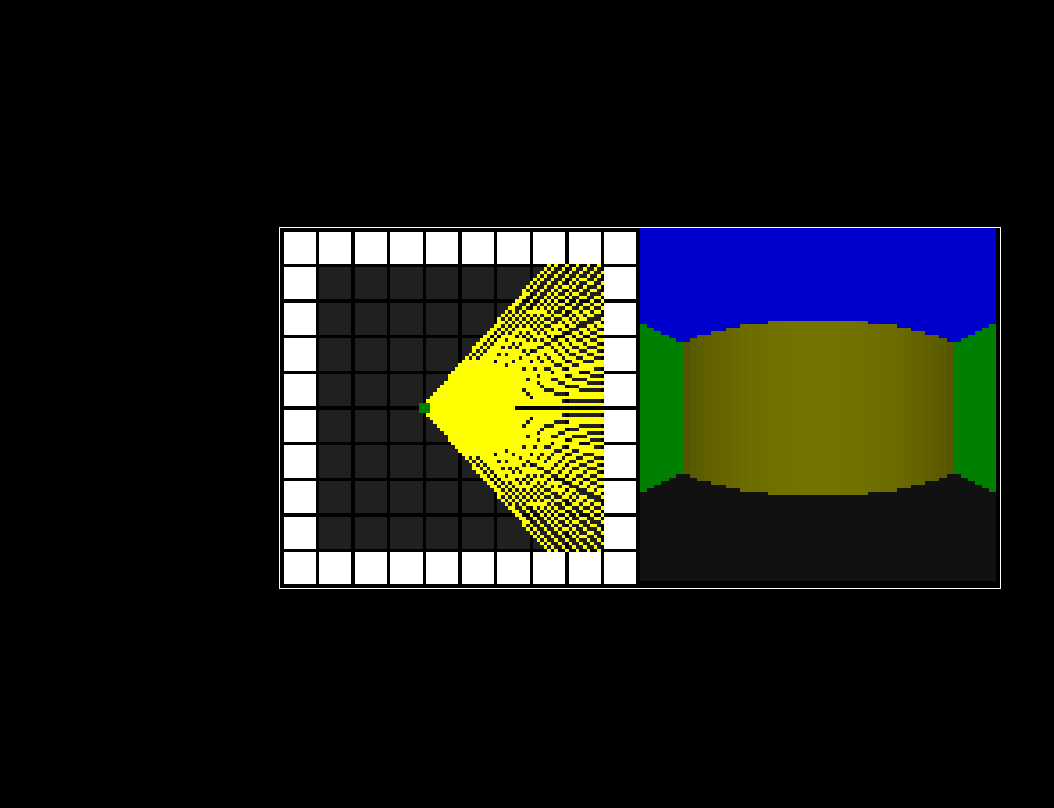
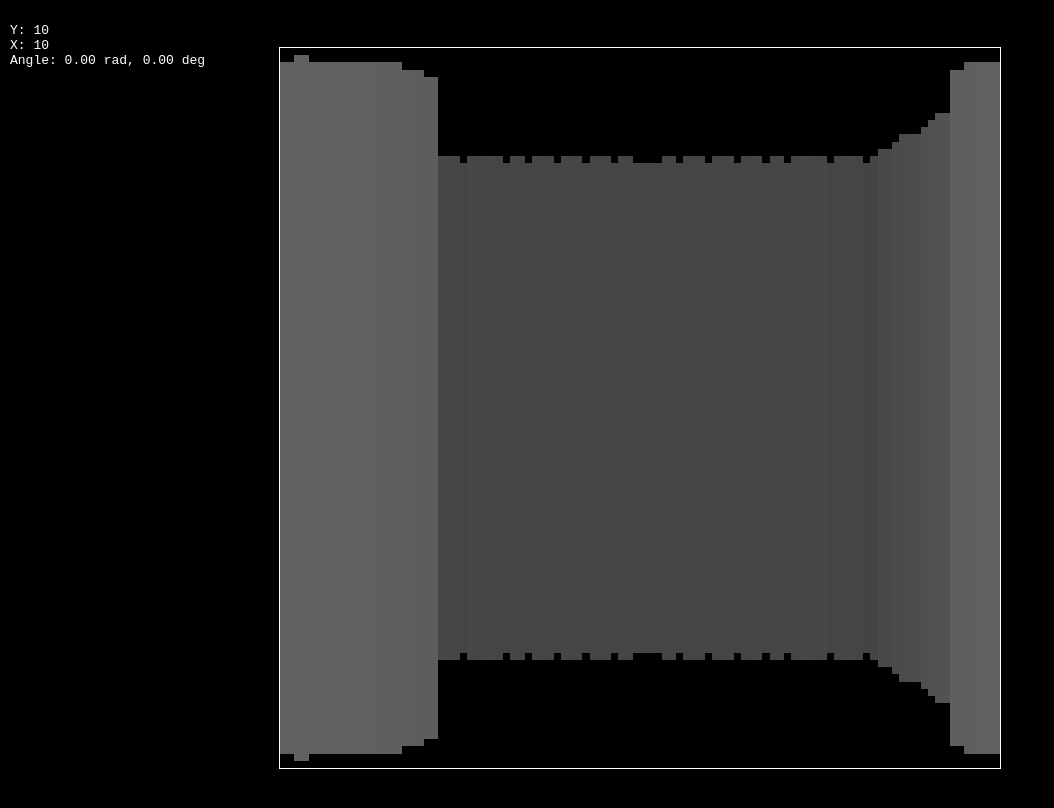
Before and after one commit to alaanvv/Ray-Casting, a plain HTML site: page index.html in a window 1280 px wide. Shown: the whole page, without its empty margins (0-1054 px from the left). Drawn offline with Linux system fonts and the light colour scheme.

Commit message:
Add files via upload

```diff
--- /dev/null
+++ b/canvas.js
@@ -0,0 +1,118 @@
+
+const canvas = document.querySelector('canvas')
+canvas.width = 100
+canvas.height = 100
+const ctx = canvas.getContext('2d')
+
+// ---
+
+function getPointsInLine(v1, v2) {
+  // Reminder: check Bresenham's Line Algorithm
+  const points = []
+
+  const x1 = Math.round(v1[0])
+  const y1 = Math.round(v1[1])
+  const x2 = Math.round(v2[0])
+  const y2 = Math.round(v2[1])
+
+  const x_size = Math.abs(x1 - x2) + 1
+  const y_size = Math.abs(y1 - y2) + 1
+
+  const x_step = Math.sign(x2 - x1)
+  const y_step = Math.sign(y2 - y1)
+
+  const x_per_y = x_size / y_size
+  const y_per_x = 1 / x_per_y
+
+  if (x_per_y > 1)
+    for (let x = x1; x !== x2; x += x_step)
+      points.push([x, y1 + Math.round(Math.trunc(Math.abs(x - x1) / x_per_y) * y_step)])
+
+  else
+    for (let y = y1; y !== y2; y += y_step)
+      points.push([x1 + Math.round(Math.trunc(Math.abs(y - y1) / y_per_x) * x_step), y])
+
+  points.push([x2, y2])
+
+  return points
+}
+
+function dot(x, y, c) {
+  if (isNaN(x) || x === Infinity || typeof x !== 'number') throw `Invalid "x" value in "dot" function: ${x} ${typeof x}`
+  if (isNaN(y) || y === Infinity || typeof y !== 'number') throw `Invalid "y" value in "dot" function: ${y} ${typeof y}`
+
+  x = Math.round(x)
+  y = Math.round(y)
+
+  ctx.fillStyle = c
+  ctx.fillRect(x, y, 1, 1)
+}
+
+function line(x1, y1, x2, y2, c) {
+  if (isNaN(x1) || x1 === Infinity || typeof x1 !== 'number') throw `Invalid "x1" value in "line" function: ${x1} ${typeof x1}`
+  if (isNaN(y1) || y1 === Infinity || typeof y1 !== 'number') throw `Invalid "y1" value in "line" function: ${y1} ${typeof y1}`
+  if (isNaN(x2) || x2 === Infinity || typeof x2 !== 'number') throw `Invalid "x2" value in "line" function: ${x2} ${typeof x2}`
+  if (isNaN(y2) || y2 === Infinity || typeof y2 !== 'number') throw `Invalid "y2" value in "line" function: ${y2} ${typeof y2}`
+
+  const points = getPointsInLine([x1, y1], [x2, y2])
+  points.map(point => dot(point[0], point[1], c))
+}
+
+function rect(x, y, w, h, c) {
+  if (isNaN(x) || x === Infinity || typeof x !== 'number') throw `Invalid "x" value in "rect" function: ${x} ${typeof x}`
+  if (isNaN(y) || y === Infinity || typeof y !== 'number') throw `Invalid "y" value in "rect" function: ${y} ${typeof y}`
+  if (w === 0 || h === 0) return
+
+  for (let current_x = x; current_x - x < w; current_x++)
+    line(current_x, y, current_x, y + h - 1, c)
+}
+
+function polygon(vertices, c, force_fill = 0) {
+  const original_vertices = vertices
+
+  if (vertices.length <= 2) throw 'Invalid vertices array'
+  vertices.map((vertice, i) => {
+    if (isNaN(vertice[0]) || vertice[0] === Infinity || typeof vertice[0] !== 'number') throw `Invalid "x" at coordinate "${i + 1}" value in "polygon" function: ${vertice[0]} ${typeof vertice[0]}`
+    if (isNaN(vertice[1]) || vertice[1] === Infinity || typeof vertice[1] !== 'number') throw `Invalid "y" at coordinate "${i + 1}" value in "polygon" function: ${vertice[1]} ${typeof vertice[1]}`
+  })
+
+  const first_vertice = vertices[0]
+  const second_vertice = vertices[1]
+  const last_vertice = vertices[vertices.length - 1]
+  vertices = vertices.slice(1) // Will not be used anymore, since we are going to manually connect him
+
+  // Creates lines connecting first to second and first to last vertice
+  line(first_vertice[0], first_vertice[1], second_vertice[0], second_vertice[1], c)
+  line(first_vertice[0], first_vertice[1], last_vertice[0], last_vertice[1], c)
+
+  // Now, connect the first vertice to all others, also filling the insides
+  const lines = []
+  for (let i in vertices) {
+    i = Number(i)
+    if (!vertices[i + 1]) continue
+
+    lines.push([vertices[i], vertices[i + 1]])
+  }
+
+  let points = []
+  for (let [v1, v2] of lines) {
+    points = points.concat(getPointsInLine(v1, v2))
+  }
+
+  points.map(point => line(first_vertice[0], first_vertice[1], point[0], point[1], c))
+
+  if (force_fill) {
+    let v = original_vertices
+    e = v.shift()
+    v.push(e)
+    polygon(v, c)
+    e = v.shift()
+    v.push(e)
+    polygon(v, c)
+  }
+}
+
+function clear() {
+  ctx.fillStyle = '#000'
+  ctx.fillRect(0, 0, canvas.width, canvas.height)
+}
--- a/index.html
+++ b/index.html
@@ -16,9 +16,23 @@
 
     image-rendering: pixelated;
   }
+
+  p {
+    font-family: monospace;
+    position: absolute;
+    top: 10px;
+    left: 10px;
+    color: #FFF;
+  }
 </style>
+
+<p>
+  Y: <span class='x'></span> <br>
+  X: <span class='y'></span> <br>
+  Angle: <span class='a-rad'></span> rad, <span class='a-deg'></span> deg
+</p>
 
 <canvas></canvas>
 
+<script src='./canvas.js'></script>
 <script src='./script.js'></script>
-<script src='./raycast.js'></script>
--- a/script.js
+++ b/script.js
@@ -1,62 +1,124 @@
+const { PI, cos, sin, tan, sqrt, trunc, round, abs } = Math
 
-const canvas = document.querySelector('canvas')
-canvas.width = 202
-canvas.height = 101
-const ctx = canvas.getContext('2d')
+const FOV = PI * 0.8
+const VIEW_FRAGMENTS = 100
+const VIEW_DENSITY = FOV / VIEW_FRAGMENTS
+const FRAGMENT_WIDTH = canvas.width / VIEW_FRAGMENTS
+const FIX_FISHEYE = 1
+
+const MAX_DISTANCE = 29
+const MAX_WALL_HEIGHT = canvas.height
+
+const ANGLE_STEP = PI / 10
+const MOVE_STEP = 1.49 // More than that may cause teleport trough walls
 
 // ---
 
-function dot(x, y, c) {
-  if (isNaN(x) || isNaN(y)) return console.log('Something is NaN')
+const map = [
+  [1, 1, 1, 1, 1, 1, 1, 1, 1, 1, 1, 1, 1, 1, 1, 1, 1, 1, 1, 1],
+  [1, 0, 0, 0, 0, 0, 0, 0, 0, 0, 0, 0, 0, 0, 0, 0, 0, 0, 0, 1],
+  [1, 0, 0, 0, 0, 0, 0, 0, 0, 0, 0, 0, 0, 0, 0, 0, 0, 0, 0, 1],
+  [1, 0, 0, 0, 0, 0, 0, 0, 0, 0, 0, 0, 0, 0, 0, 0, 0, 0, 0, 1],
+  [1, 0, 0, 0, 0, 0, 0, 0, 0, 0, 0, 0, 0, 0, 0, 0, 0, 0, 0, 1],
+  [1, 0, 0, 0, 0, 0, 0, 0, 0, 0, 0, 0, 0, 0, 0, 0, 0, 0, 0, 1],
+  [1, 0, 0, 0, 0, 0, 0, 0, 0, 0, 0, 0, 0, 0, 0, 0, 0, 0, 0, 1],
+  [1, 0, 0, 0, 0, 0, 0, 0, 0, 0, 0, 1, 1, 0, 0, 0, 0, 0, 0, 1],
+  [1, 0, 0, 0, 0, 0, 0, 0, 0, 0, 0, 1, 1, 0, 0, 0, 0, 0, 0, 1],
+  [1, 0, 0, 0, 0, 0, 0, 0, 0, 0, 0, 0, 0, 0, 0, 0, 0, 0, 0, 1],
+  [1, 0, 0, 0, 0, 0, 0, 0, 0, 0, 0, 0, 0, 0, 0, 0, 0, 0, 0, 1],
+  [1, 0, 0, 0, 0, 0, 0, 0, 0, 0, 0, 0, 0, 0, 0, 0, 0, 0, 0, 1],
+  [1, 0, 0, 1, 0, 0, 0, 0, 0, 0, 0, 0, 0, 0, 0, 0, 0, 0, 0, 1],
+  [1, 0, 0, 1, 0, 0, 0, 0, 0, 1, 0, 1, 0, 0, 0, 0, 0, 0, 0, 1],
+  [1, 0, 0, 0, 0, 0, 0, 0, 0, 1, 0, 1, 0, 0, 0, 0, 0, 0, 0, 1],
+  [1, 0, 0, 0, 0, 0, 0, 0, 0, 1, 0, 1, 0, 0, 0, 0, 0, 0, 0, 1],
+  [1, 0, 0, 1, 0, 0, 0, 0, 0, 0, 0, 0, 0, 0, 0, 0, 0, 0, 0, 1],
+  [1, 0, 0, 1, 0, 0, 0, 0, 0, 0, 0, 0, 0, 0, 0, 0, 0, 0, 0, 1],
+  [1, 0, 0, 1, 0, 0, 0, 0, 0, 0, 0, 0, 0, 0, 0, 0, 0, 0, 0, 1],
+  [1, 1, 1, 1, 1, 1, 1, 1, 1, 1, 1, 1, 1, 1, 1, 1, 1, 1, 1, 1]
+]
 
-  ctx.fillStyle = c
-  ctx.fillRect(x, y, 1, 1)
+const p = { x: 10, y: 10, a: PI * 0 }
+
+// ---
+
+function debug() {
+  document.querySelector('.x').innerText = p.x
+  document.querySelector('.y').innerText = p.y
+  document.querySelector('.a-rad').innerText = p.a.toFixed(2)
+  document.querySelector('.a-deg').innerText = (p.a / PI * 180).toFixed(2)
 }
 
-function line(x1, y1, x2, y2, c) {
-  if (isNaN(x1) || isNaN(y1) || isNaN(x2) || isNaN(y2)) return console.log('Something is NaN')
-  x1 = Math.round(x1)
-  y1 = Math.round(y1)
-  x2 = Math.round(x2)
-  y2 = Math.round(y2)
+function render() {
+  clear()
+  debug()
 
-  // Reminder: check Bresenham's Line Algorithm
-  const x_size = Math.abs(x1 - x2) + 1
-  const y_size = Math.abs(y1 - y2) + 1
+  for (let i = 0; i < VIEW_FRAGMENTS; i++) {
+    const angle_offset = VIEW_DENSITY * i
+    const angle = p.a + FOV / 2 + VIEW_DENSITY / 2 - angle_offset
 
-  const x_step = Math.sign(x2 - x1)
-  const y_step = Math.sign(y2 - y1)
+    const d = getDistance(angle) * (FIX_FISHEYE ? abs(cos(angle - p.a)) : 1)
 
-  const x_per_y = x_size / y_size
-  const y_per_x = 1 / x_per_y
+    const wall_height = (1 - d / MAX_DISTANCE) * MAX_WALL_HEIGHT
+    const wall_brightness = (1 - d / MAX_DISTANCE) * 100
 
-  if (x_per_y > 1) {
-    for (let x = x1; x !== x2; x += x_step) {
-      const current_x_size = Math.abs(x - x1)
-      dot(x, y1 + Math.round(Math.trunc(current_x_size / x_per_y) * y_step), c)
-    }
-
-    dot(x2, y2, c) // It will not be placed automatically because of the way I did the for condition
-  }
-  else {
-    for (let y = y1; y !== y2; y += y_step) {
-      const current_y_size = Math.abs(y - y1)
-      dot(x1 + Math.round(Math.trunc(current_y_size / y_per_x) * x_step), y, c)
-    }
-
-    dot(x2, y2, c)
+    rect(FRAGMENT_WIDTH * i, (canvas.height - wall_height) / 2, FRAGMENT_WIDTH, wall_height, `rgb(${wall_brightness}, ${wall_brightness}, ${wall_brightness})`)
   }
 }
 
-function rect(x, y, w, h, c) {
-  if (w === 0 || h === 0) return
-  if (isNaN(x) || isNaN(y) || isNaN(w) || isNaN(h)) return console.log('Something is NaN')
+function getDistance(angle) {
+  let distance = 1
 
-  for (let current_x = x; current_x - x < w; current_x++)
-    line(current_x, y, current_x, y + h - 1, c)
+  while (distance <= MAX_DISTANCE) {
+    dx = trunc(cos(angle) * distance)
+    dy = trunc(sin(angle) * distance) * -1
+
+    wx = p.x + dx
+    wy = p.y + dy
+
+    if (map[wy][wx]) return sqrt(dx ** 2 + dy ** 2)
+
+    distance++
+  }
 }
 
-function clear() {
-  ctx.fillStyle = 'black'
-  ctx.fillRect(0, 0, canvas.width, canvas.height)
-}
+// ---
+
+window.addEventListener('keydown', e => {
+  if (!['ArrowLeft', 'ArrowRight', 'ArrowUp', 'ArrowDown'].includes(e.key)) return
+
+  const lock_pos = { x: p.x, y: p.y }
+
+  switch (e.key) {
+    case 'ArrowLeft':
+      p.a += ANGLE_STEP
+      break
+    case 'ArrowRight':
+      p.a -= ANGLE_STEP
+      break
+    case 'ArrowUp':
+      p.x += cos(p.a) * MOVE_STEP
+      p.y -= sin(p.a) * MOVE_STEP
+      break
+    case 'ArrowDown':
+      p.x -= cos(p.a) * MOVE_STEP
+      p.y += sin(p.a) * MOVE_STEP
+      break
+  }
+
+  p.a %= 2 * PI
+  if (p.a < 0) p.a += 2 * PI
+
+  p.x = round(p.x)
+  p.y = round(p.y)
+
+  if (map[p.y][p.x]) {
+    p.x = lock_pos.x
+    p.y = lock_pos.y
+  }
+
+  render()
+})
+
+// ---
+
+render()
```
